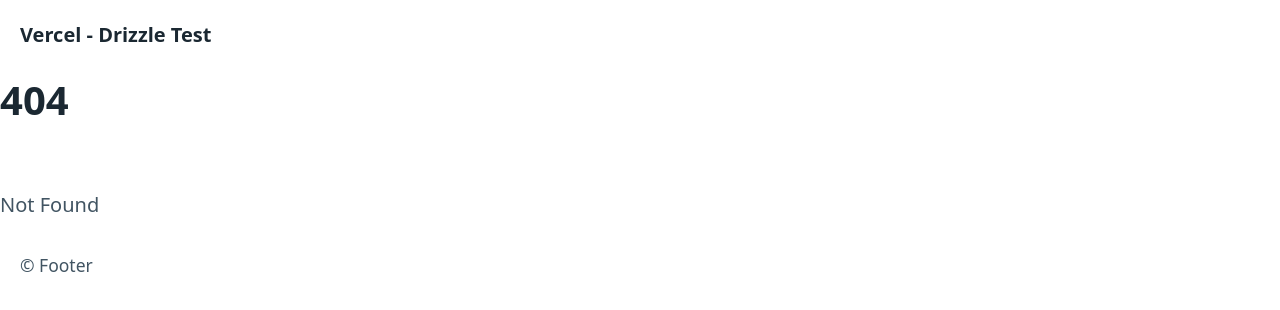
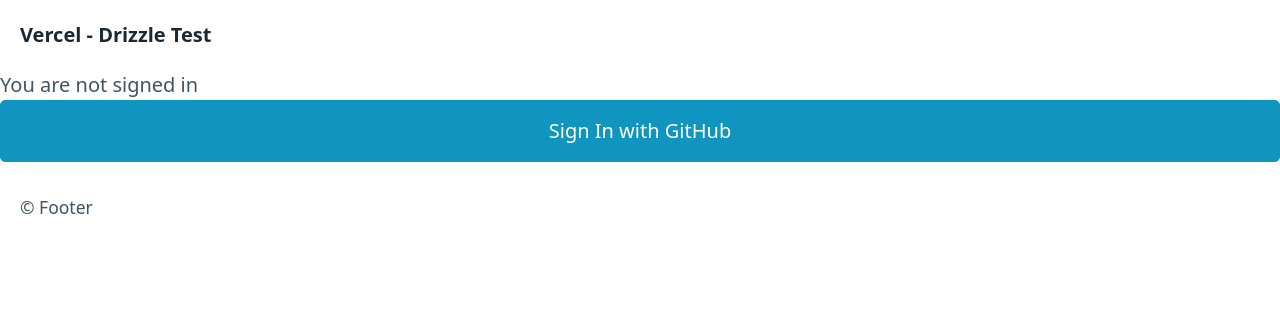
Before and after one commit to ThingEngineer/drizzle-test, a SvelteKit app: page /auth in a window 1280 px wide. Before the commit this address had no page. Shown: the top 310 px of the page. Built offline with nearby package versions, Linux system fonts and the light colour scheme.

Commit message:
install next-auth

```diff
--- a/package.json
+++ b/package.json
@@ -31,6 +31,8 @@
 	},
 	"type": "module",
 	"dependencies": {
+		"@auth/core": "^0.18.0",
+		"@auth/sveltekit": "^0.3.11",
 		"@vercel/postgres": "^0.5.1",
 		"dotenv": "^16.3.1",
 		"drizzle-kit": "^0.19.13",
--- /dev/null
+++ b/src/hooks.server.ts
@@ -0,0 +1,7 @@
+import { SvelteKitAuth } from '@auth/sveltekit';
+import GitHub from '@auth/core/providers/github';
+import { GITHUB_ID, GITHUB_SECRET } from '$env/static/private';
+
+export const handle = SvelteKitAuth({
+	providers: [GitHub({ clientId: GITHUB_ID, clientSecret: GITHUB_SECRET })]
+});
--- a/src/routes/+page.server.ts
+++ b/src/routes/+page.server.ts
@@ -2,7 +2,7 @@
 import { PageInsights, RememberThis } from '$lib/db/schema.js';
 import { eq, desc } from 'drizzle-orm';
 
-import { fail, redirect } from '@sveltejs/kit';
+import { fail } from '@sveltejs/kit';
 import { zfd } from 'zod-form-data';
 
 import type { Actions, PageServerLoad } from './$types';
--- /dev/null
+++ b/src/routes/auth/+page.svelte
@@ -0,0 +1,20 @@
+<script>
+	import { signIn, signOut } from '@auth/sveltekit/client';
+	import { page } from '$app/stores';
+</script>
+
+<p>
+	{#if Object.keys($page.data.session || {}).length}
+		{#if $page.data.session.user.image}
+			<span style="background-image: url('{$page.data.session.user.image}')" class="avatar" />
+		{/if}
+		<span class="signedInText">
+			<small>Signed in as</small><br />
+			<strong>{$page.data.session.user.email || $page.data.session.user.name}</strong>
+		</span>
+		<button on:click={() => signOut()} class="button">Sign out</button>
+	{:else}
+		<span class="notSignedInText">You are not signed in</span>
+		<button on:click={() => signIn('github')}>Sign In with GitHub</button>
+	{/if}
+</p>
```
Also changed, not shown: 1 other file (tests, documents, lock files or other folders).
